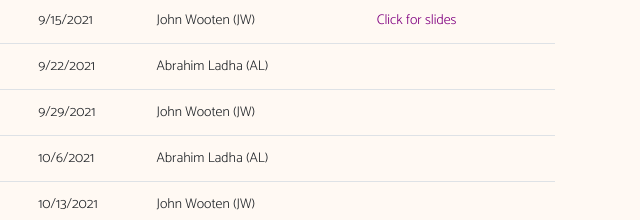
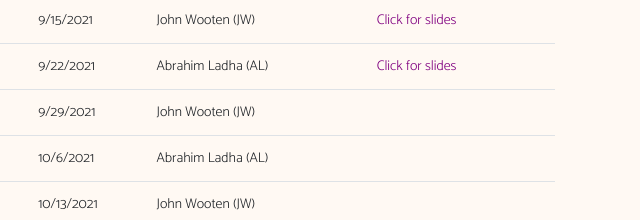
Before and after one commit to gtciphertech/gtciphertech.github.io, a plain HTML site: page schedule.html in a window 1280 px wide. Shown: the part 236-456 px from the top of the page, 640-1280 px from the left. Drawn offline with nearby package versions, Linux system fonts and the light colour scheme.

Commit message:
Added slides from 9/22/2021

```diff
--- a/schedule.html
+++ b/schedule.html
@@ -61,7 +61,7 @@
       <td>Seminar</td>
       <td>9/22/2021</td>
       <td>Abrahim Ladha (AL)</td>
-      <td> </td>
+      <td><a href="https://drive.google.com/file/d/1CdC7hbmF9C_e4tuzLvTeCubHmo9Fc8fD/view?usp=sharing">Click for slides</a></td>
     </tr>
     <tr>
       <td>Cryptography Fundamentals -> Blockchain Network Communication</td>
```
